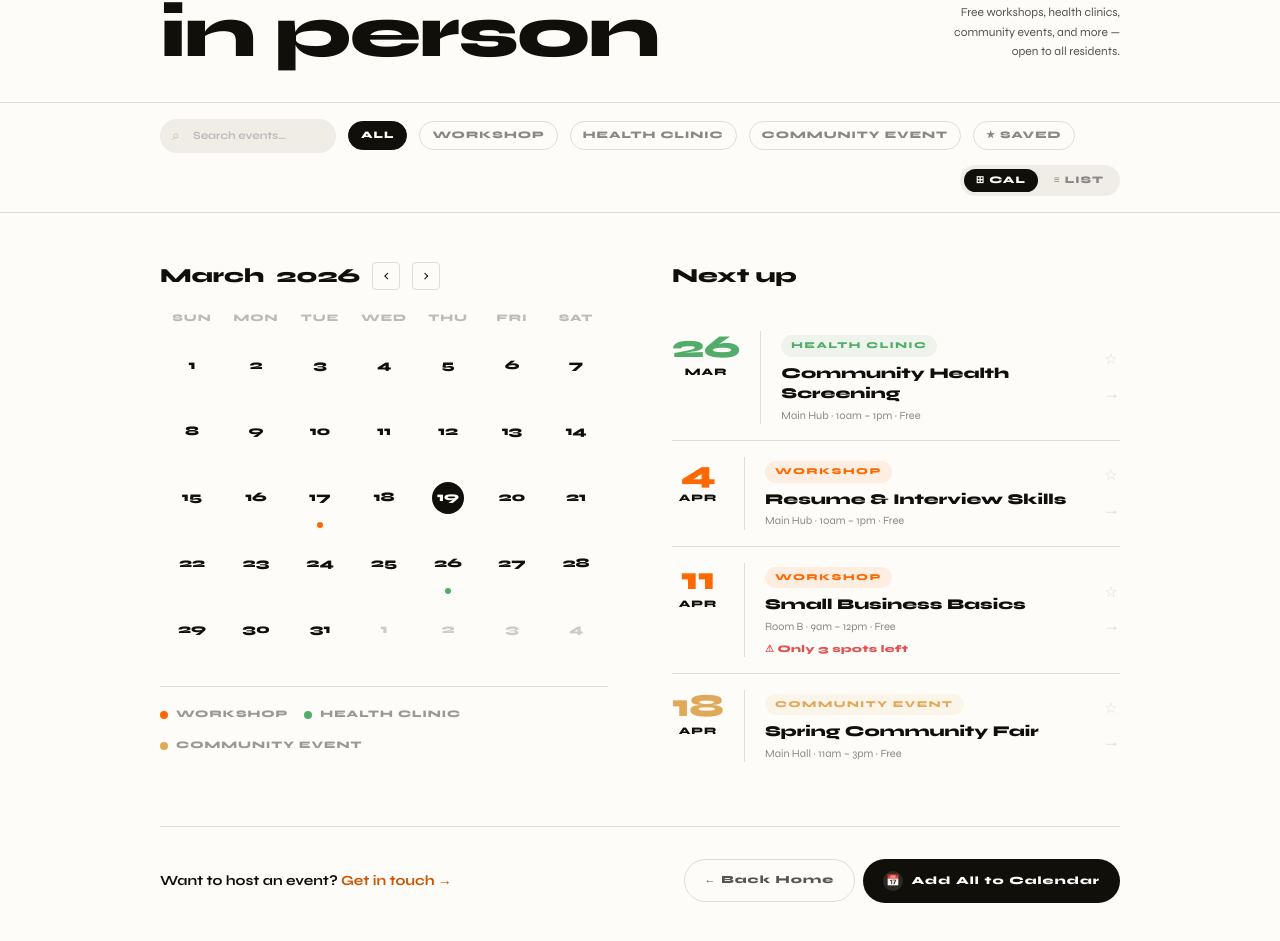
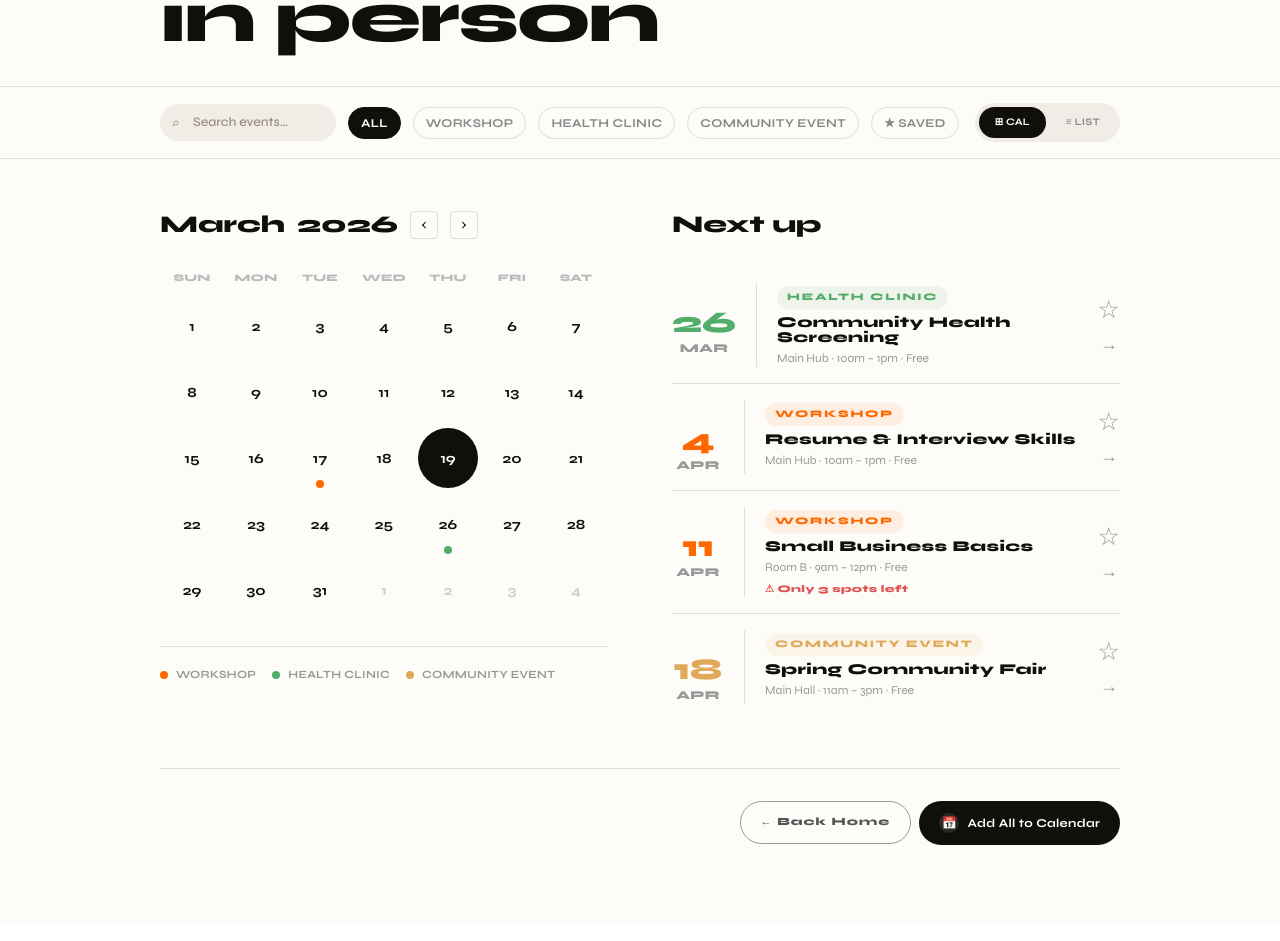
Before and after one commit to NormalDuck/TSA-2025-Webmaster, a Next.js app: page /events in a window 1280 px wide. Shown: the part 181-1122 px from the top of the page. Built offline with nearby package versions, Linux system fonts and the light colour scheme.

Commit message:
Styled events page
Removed calendar from the landing page. Styled events page

```diff
--- a/app/events/page.tsx
+++ b/app/events/page.tsx
@@ -121,8 +121,8 @@ function SpotBar({ total, left }: { total: number; left: number }) {
   return (
     <div>
       <div className="flex justify-between mb-1">
-        <span className="text-[10px] font-black tracking-widest uppercase text-[#999]">Availability</span>
-        <span className="text-[10px] font-black" style={{ color }}>{left} spots left</span>
+        <span className="text-[12px] font-bold tracking-wide uppercase text-[#999]">Availability</span>
+        <span className="text-[12px] font-bold" style={{ color }}>{left} spots left</span>
       </div>
       <div className="h-1.5 bg-[#f0ede7] rounded-full overflow-hidden">
         <div className="h-full rounded-full transition-all duration-500" style={{ width: `${pct}%`, background: color }} />
@@ -166,7 +166,7 @@ function EventModal({ ev, onClose, saved, onToggleSave }: {
             <div>
               <span className="inline-block text-[9px] font-black tracking-[0.18em] uppercase px-2.5 py-1 rounded-full mb-2" style={{ background: `${color}18`, color }}>{ev.type}</span>
               <h2 className="font-black text-[22px] text-[#100F0A] leading-tight">{ev.title}</h2>
-              <p className="text-[12px] text-[#888] mt-1">{ev.host}</p>
+              <p className="text-[12px] text-[#888] mt-2">{ev.host}</p>
             </div>
             <button onClick={onClose} className="w-8 h-8 rounded-full bg-[#f0ede7] flex items-center justify-center text-[#555] hover:bg-[#e0ddd7] transition-colors text-sm shrink-0 mt-1">✕</button>
           </div>
@@ -174,19 +174,19 @@ function EventModal({ ev, onClose, saved, onToggleSave }: {
           {/* Date / location tiles */}
           <div className="grid grid-cols-2 gap-3 mb-5">
             <div className="bg-[#f8f5f0] rounded-2xl p-3">
-              <p className="text-[9px] font-black tracking-widest text-[#aaa] uppercase mb-1">Date</p>
+              <p className="text-[9px] font-black tracking-widest text-[#999] uppercase mb-1">Date</p>
+              <p className="text-[11px] font-black text-[#555] mt-0.5">{MONTHS[parseInt(m)-1]}</p>
               <p className="font-black text-[#100F0A] text-[22px] leading-none">{parseInt(d)}</p>
-              <p className="text-[11px] font-bold text-[#555] mt-0.5">{MONTHS[parseInt(m)-1]}</p>
             </div>
             <div className="bg-[#f8f5f0] rounded-2xl p-3">
-              <p className="text-[9px] font-black tracking-widest text-[#aaa] uppercase mb-1">Location</p>
-              <p className="text-[12px] font-bold text-[#100F0A] leading-snug">{ev.location.split(',')[0]}</p>
-              <p className="text-[10px] text-[#888] mt-0.5">{ev.detail.split('·')[1]?.trim()}</p>
+              <p className="text-[9px] font-black tracking-widest text-[#999] uppercase mb-1.5">Location</p>
+              <p className="text-[13px] font-black text-[#100F0A] leading-snug">{ev.location.split(',')[0]}</p>
+              <p className="text-[12px] text-[#999] ">{ev.detail.split('·')[1]?.trim()}</p>
             </div>
           </div>
 
           {/* Description */}
-          <p className="text-[13px] text-[#444] leading-relaxed mb-5">{ev.description}</p>
+          <p className="text-[13px]  text-[#100F0A] leading-relaxed mb-5">{ev.description}</p>
 
           {/* Spot bar */}
           <div className="mb-6"><SpotBar total={ev.spots} left={ev.spotsLeft} /></div>
@@ -197,17 +197,17 @@ function EventModal({ ev, onClose, saved, onToggleSave }: {
               href={formatGoogleCalUrl(ev)}
               target="_blank"
               rel="noopener noreferrer"
-              className="flex items-center gap-2 px-4 py-2.5 rounded-full text-[10px] font-black tracking-widest uppercase text-white transition-all hover:scale-105"
+              className="flex items-center gap-2 px-4 py-2.5 rounded-full text-[10px] font-bold tracking-wide uppercase text-white transition-all hover:scale-105"
               style={{ background: color }}
             >
               📅 Add to Calendar
             </a>
             <button
               onClick={onToggleSave}
-              className="flex items-center gap-2 px-4 py-2.5 rounded-full text-[10px] font-black tracking-widest uppercase transition-all hover:scale-105"
+              className="flex items-center gap-2 px-4 py-2.5 rounded-full text-[12px] font-bold tracking-wide uppercase transition-all hover:scale-105"
               style={{
                 background: saved ? `${color}18` : 'transparent',
-                color: saved ? color : '#888',
+                color: saved ? color : '#999',
                 border: `1.5px solid ${saved ? color : '#ddd'}`,
               }}
             >
@@ -215,7 +215,7 @@ function EventModal({ ev, onClose, saved, onToggleSave }: {
             </button>
             <button
               onClick={handleShare}
-              className="flex items-center gap-2 px-4 py-2.5 rounded-full text-[10px] font-black tracking-widest uppercase border border-[#ddd] text-[#888] hover:border-[#100F0A] hover:text-[#100F0A] transition-all"
+              className="flex items-center gap-2 px-4 py-2.5 rounded-full text-[12px] font-bold tracking-wide uppercase border border-[#ddd] text-[#999] hover:border-[#100F0A] hover:text-[#100F0A] transition-all"
             >
               {copied ? '✓ Copied!' : '↑ Share'}
             </button>
@@ -226,7 +226,6 @@ function EventModal({ ev, onClose, saved, onToggleSave }: {
   );
 }
 
-// ════════════════════════════════════════════════════════════════════════════
 export default function EventsPage() {
   const today    = new Date();
   const todayISO = isoDate(today.getFullYear(), today.getMonth(), today.getDate());
@@ -296,15 +295,11 @@ export default function EventsPage() {
       )}
 
       {/* ── Header ───────────────────────────────────────────────────────── */}
-      <div className="w-full px-6 sm:px-12 md:px-20 lg:px-32 xl:px-40 pt-24 pb-10 border-b border-[#e0ddd7]">
-        <p className="text-[11px] font-black tracking-[0.25em] text-[#CA5400] uppercase mb-3">Community Resource Hub</p>
+      <div className="w-full px-6 sm:px-12 md:px-20 lg:px-32 xl:px-40 pt-28 pb-10 border-b border-[#e0ddd7]">
         <div className="flex flex-col sm:flex-row sm:items-end justify-between gap-4">
-          <h1 className="text-[clamp(36px,6vw,72px)] font-black leading-[.82] tracking-tight text-[#100F0A]">
+          <h1 className="text-[clamp(36px,6vw,72px)] font-black leading-[.8] tracking-tight text-[#100F0A]">
             <span className="text-[#FD6900]">Join us</span><br />in person
           </h1>
-          <p className="text-[12px] text-[#555] leading-relaxed sm:max-w-56 sm:text-right">
-            Free workshops, health clinics,<br />community events, and more —<br />open to all residents.
-          </p>
         </div>
       </div>
 
@@ -313,13 +308,13 @@ export default function EventsPage() {
         <div className="flex flex-wrap items-center gap-3">
           {/* Search */}
           <div className="relative">
-            <span className="absolute left-3 top-1/2 -translate-y-1/2 text-[#bbb] text-sm">⌕</span>
+            <span className="absolute left-3 top-1/2 -translate-y-1/2 text-[#9a8a7a] text-sm">⌕</span>
             <input
               type="text"
               value={search}
               onChange={e => setSearch(e.target.value)}
               placeholder="Search events…"
-              className="pl-8 pr-4 py-2 rounded-full text-[11px] font-bold bg-[#f0ede7] text-[#100F0A] placeholder:text-[#bbb] outline-none border border-transparent focus:border-[#FD6900] transition-colors w-44"
+              className="pl-8 pr-4 py-2 rounded-full text-[13px] font-medium bg-[#f0ede7] text-[#100F0A] placeholder:text-[#9a8a7a] outline-none border border-transparent focus:border-[#FD6900] transition-colors w-44"
             />
           </div>
 
@@ -331,7 +326,7 @@ export default function EventsPage() {
               <button
                 key={f}
                 onClick={() => setFilter(f)}
-                className="px-3 py-1.5 rounded-full text-[10px] font-black tracking-widest uppercase transition-all duration-200"
+                className="px-3 py-1.5 rounded-full text-[12px] font-bold tracking-wide uppercase transition-all duration-200"
                 style={{ background: active ? color : 'transparent', color: active ? '#fff' : '#888', border: `1.5px solid ${active ? color : '#ddd'}` }}
               >
                 {f === 'ALL' ? 'All' : f.charAt(0) + f.slice(1).toLowerCase()}
@@ -342,7 +337,7 @@ export default function EventsPage() {
           {/* Saved */}
           <button
             onClick={() => setShowSavedOnly(v => !v)}
-            className="flex items-center gap-1.5 px-3 py-1.5 rounded-full text-[10px] font-black tracking-widest uppercase transition-all duration-200"
+            className="flex items-center gap-1.5 px-3 py-1.5 rounded-full text-[12px] font-bold tracking-wide uppercase transition-all duration-200"
             style={{
               background: showSavedOnly ? '#FD690018' : 'transparent',
               color: showSavedOnly ? '#FD6900' : '#888',
@@ -358,7 +353,7 @@ export default function EventsPage() {
               <button
                 key={mode}
                 onClick={() => setViewMode(mode)}
-                className="px-3 py-1 rounded-full text-[10px] font-black tracking-widest uppercase transition-all duration-200"
+                className="px-4 py-2 rounded-full text-[10px] font-bold tracking-wide uppercase transition-all duration-200"
                 style={{ background: viewMode === mode ? '#100F0A' : 'transparent', color: viewMode === mode ? '#FEFCF8' : '#888' }}
               >
                 {mode === 'calendar' ? '⊞ Cal' : '≡ List'}
@@ -375,15 +370,16 @@ export default function EventsPage() {
 
             {/* Left: Calendar grid */}
             <div>
-              <div className="flex items-center gap-3 mb-4">
-                <span className="font-black text-[20px] text-[#100F0A]">{MONTHS[viewMonth]}</span>
-                <span className="font-black text-[20px] text-[#100F0A]">{viewYear}</span>
+              <div className="flex items-center gap-3 mb-6">
+                <span className="font-extrabold text-[24px] text-[#100F0A]">{MONTHS[viewMonth]}</span>
+                <span className="font-extrabold text-[24px] text-[#100F0A]">{viewYear}</span>
                 <button onClick={goToPrev} className="w-7 h-7 border border-[#ddd] rounded flex items-center justify-center text-sm hover:border-[#FD6900] hover:text-[#FD6900] transition-colors">‹</button>
                 <button onClick={goToNext} className="w-7 h-7 border border-[#ddd] rounded flex items-center justify-center text-sm hover:border-[#FD6900] hover:text-[#FD6900] transition-colors">›</button>
               </div>
+
               <div className="grid grid-cols-7 mb-1">
                 {DAY_LABELS.map(d => (
-                  <div key={d} className="text-center text-[10px] font-black tracking-widest text-[#bbb] uppercase py-1">{d}</div>
+                  <div key={d} className="text-center text-[10px] font-black tracking-wide text-[#bbb] uppercase py-1">{d}</div>
                 ))}
               </div>
               <div className="grid grid-cols-7 gap-y-0.5">
@@ -401,7 +397,7 @@ export default function EventsPage() {
                       `}
                       onClick={() => hasEvent && setSelectedDate(prev => prev === cell.iso ? null : cell.iso)}
                     >
-                      <span className={`w-8 h-8 flex items-center justify-center rounded-full text-[13px] font-black transition-all duration-150
+                      <span className={`w-15 h-15 flex items-center justify-center rounded-full text-[14px] font-bold transition-all duration-150
                         ${isSelected ? 'bg-[#FD6900] text-white' : ''}
                         ${isToday && !isSelected ? 'bg-[#100F0A] text-[#FEFCF8]' : ''}
                         ${hasEvent && !isSelected && !isToday ? 'hover:bg-[#fff3ea]' : ''}
@@ -409,7 +405,7 @@ export default function EventsPage() {
                       {hasEvent && (
                         <div className="absolute bottom-0.5 left-1/2 -translate-x-1/2 flex gap-0.5">
                           {cellEvs.slice(0, 3).map((e, di) => (
-                            <span key={di} className="w-1.5 h-1.5 rounded-full" style={{ background: isSelected || isToday ? '#fff' : TYPE_COLOR[e.type] ?? '#FD6900' }} />
+                            <span key={di} className="w-2 h-2 rounded-full" style={{ background: isSelected || isToday ? '#fff' : TYPE_COLOR[e.type] ?? '#FD6900' }} />
                           ))}
                         </div>
                       )}
@@ -422,7 +418,7 @@ export default function EventsPage() {
                 {Object.entries(TYPE_COLOR).map(([type, color]) => (
                   <div key={type} className="flex items-center gap-2">
                     <span className="w-2 h-2 rounded-full" style={{ background: color }} />
-                    <span className="text-[10px] font-black tracking-widest text-[#999] uppercase">{type.charAt(0) + type.slice(1).toLowerCase()}</span>
+                    <span className="text-[11px] font-bold tracking-wide text-[#999] uppercase">{type.charAt(0) + type.slice(1).toLowerCase()}</span>
                   </div>
                 ))}
               </div>
@@ -431,11 +427,12 @@ export default function EventsPage() {
             {/* Right: Event panel */}
             <div>
               <div className="flex items-center justify-between mb-6">
-                <span className="font-black text-[20px] text-[#100F0A]">{panelHeading}</span>
+                <span className="font-black text-[24px] text-[#100F0A]">{panelHeading}</span>
                 {selectedDate && (
-                  <button onClick={() => setSelectedDate(null)} className="text-[10px] font-black tracking-widest uppercase text-[#aaa] hover:text-[#FD6900] transition-colors">Clear ✕</button>
+                  <button onClick={() => setSelectedDate(null)} className="text-[12px] font-bold tracking-wide uppercase text-[#999] hover:text-[#FD6900] transition-colors">Clear ✕</button>
                 )}
               </div>
+
               <div className="divide-y divide-[#e0ddd7]">
                 {panelEvents.length === 0 ? (
                   <p className="py-10 text-sm text-center text-[#bbb]">No events on this day.</p>
@@ -446,19 +443,19 @@ export default function EventsPage() {
                   return (
                     <div key={ev.id} className="flex items-start gap-5 py-4 group cursor-pointer" onClick={() => setModalEvent(ev)}>
                       <div className="min-w-[52px] text-center shrink-0">
-                        <div className="font-black text-[32px] leading-none" style={{ color }}>{parseInt(d)}</div>
-                        <div className="text-[10px] font-black tracking-widest text-[#100F0A] uppercase mt-0.5">{MONTHS[parseInt(m)-1].slice(0,3)}</div>
+                        <div className="font-extrabold text-[30px] leading-none mt-6" style={{ color }}>{parseInt(d)}</div>
+                        <div className="text-[12px] font-black tracking-wide text-[#999] uppercase mt-0.5">{MONTHS[parseInt(m)-1].slice(0,3)}</div>
                       </div>
                       <div className="w-px self-stretch shrink-0 bg-[#e0ddd7]" />
                       <div className="flex-1 min-w-0">
-                        <span className="inline-block text-[9px] font-black tracking-[0.18em] uppercase px-2.5 py-1 rounded-full mb-1.5" style={{ background: `${color}18`, color }}>{ev.type}</span>
-                        <div className="font-black text-[#100F0A] text-[15px] leading-snug group-hover:text-[#FD6900] transition-colors duration-150">{ev.title}</div>
-                        <div className="text-[11px] text-[#888] mt-1">{ev.detail}</div>
+                        <span className="inline-block text-[10px] font-black tracking-[0.18em] uppercase px-2.5 py-1 rounded-full mb-1.5" style={{ background: `${color}18`, color }}>{ev.type}</span>
+                        <div className="font-extrabold text-[#100F0A] text-[15px] tracking-wide leading-none group-hover:text-[#FD6900] transition-colors duration-150">{ev.title}</div>
+                        <div className="text-[12px] text-[#999] mt-1">{ev.detail}</div>
                         {ev.spotsLeft <= 5 && <div className="mt-1.5 text-[10px] font-black text-[#e05252] tracking-wide">⚠ Only {ev.spotsLeft} spots left</div>}
                       </div>
-                      <div className="flex flex-col items-center gap-2 shrink-0 self-center">
-                        <button onClick={e => { e.stopPropagation(); toggleSave(ev.id); }} className="text-[15px] transition-all" style={{ color: saved ? '#FD6900' : '#ddd' }}>{saved ? '★' : '☆'}</button>
-                        <span className="text-[#ddd] group-hover:text-[#FD6900] transition-colors text-lg">→</span>
+                      <div className="flex flex-col items-center shrink-0 self-center">
+                        <button onClick={e => { e.stopPropagation(); toggleSave(ev.id); }} className="text-[25px] transition-all" style={{ color: saved ? '#FD6900' : '#999' }}>{saved ? '★' : '☆'}</button>
+                        <span className="text-[#999] group-hover:text-[#FD6900] transition-colors text-lg">→</span>
                       </div>
                     </div>
                   );
@@ -490,26 +487,26 @@ export default function EventsPage() {
                     style={{ animationDelay: `${i * 40}ms` }}
                     onClick={() => setModalEvent(ev)}
                   >
-                    <div className="min-w-[48px] text-center shrink-0">
+                    <div className="min-w-20 text-center shrink-0">
                       <div className="font-black text-[28px] leading-none" style={{ color }}>{parseInt(d)}</div>
-                      <div className="text-[9px] font-black tracking-widest text-[#aaa] uppercase">{MONTHS[parseInt(m)-1].slice(0,3)}</div>
+                      <div className="text-[12px] font-black tracking-widest text-[#aaa] uppercase">{MONTHS[parseInt(m)-1].slice(0,3)}</div>
                     </div>
                     <div className="w-px h-10 shrink-0 bg-[#e0ddd7]" />
                     <div className="flex-1 min-w-0">
                       <div className="flex items-center gap-2 mb-1 flex-wrap">
                         <span className="text-[9px] font-black tracking-[0.18em] uppercase px-2 py-0.5 rounded-full" style={{ background: `${color}18`, color }}>{ev.type}</span>
-                        {ev.spotsLeft <= 5 && <span className="text-[9px] font-black text-[#e05252]">⚠ {ev.spotsLeft} spots left</span>}
+                        {ev.spotsLeft <= 5 && <span className="text-[12px] font-bold text-[#e05252]">⚠ {ev.spotsLeft} spots left</span>}
                       </div>
-                      <div className="font-black text-[#100F0A] text-[15px] leading-snug group-hover:text-[#FD6900] transition-colors duration-150">{ev.title}</div>
-                      <div className="text-[11px] text-[#888] mt-0.5">{ev.detail}</div>
+                      <div className="font-extrabold text-[#100F0A] text-[15px] leading-snug group-hover:text-[#FD6900] transition-colors duration-150">{ev.title}</div>
+                      <div className="text-[12px] text-[#999] mt-0.5">{ev.detail}</div>
                     </div>
-                    <div className="hidden sm:block w-28 shrink-0">
-                      <SpotBar total={ev.spots} left={ev.spotsLeft} />
-                    </div>
-                    <div className="flex items-center gap-3 shrink-0">
-                      <button onClick={e => { e.stopPropagation(); toggleSave(ev.id); }} className="text-[16px] transition-all" style={{ color: saved ? '#FD6900' : '#ddd' }}>{saved ? '★' : '☆'}</button>
-                      <span className="text-[#ddd] group-hover:text-[#FD6900] text-lg transition-colors">→</span>
-                    </div>
+                      <div className="flex items-center gap-8 shrink-0">
+                        <div className="hidden sm:block w-24 md:w-30 lg:w-70 shrink-0">
+                          <SpotBar total={ev.spots} left={ev.spotsLeft} />
+                        </div>
+                        <button onClick={e => { e.stopPropagation(); toggleSave(ev.id); }} className="text-[25px] transition-all" style={{ color: saved ? '#FD6900' : '#999' }}>{saved ? '★' : '☆'}</button>
+                        <span className="text-[#999] group-hover:text-[#FD6900] text-lg transition-colors">→</span>
+                      </div>
                   </div>
                 );
               })}
@@ -518,21 +515,17 @@ export default function EventsPage() {
         </div>
       )}
 
-      {/* ── CTA row ──────────────────────────────────────────────────────── */}
+      {/* ── bottom bar ──────────────────────────────────────────────────────── */}
       <div className="w-full px-6 sm:px-12 md:px-20 lg:px-32 xl:px-40 pb-20">
         <div className="w-full h-px bg-[#e0ddd7] mb-8" />
-        <div className="flex flex-col sm:flex-row items-start sm:items-center justify-between gap-4">
-          <p className="text-sm text-[#100F0A] font-bold">
-            Want to host an event?{' '}
-            <span className="text-[#CA5400] cursor-pointer hover:underline">Get in touch →</span>
-          </p>
+        <div className="flex flex-col sm:flex-row items-start sm:items-center justify-end gap-4">
           <div className="flex gap-2">
             <Link href="/">
-              <button className="flex items-center gap-2 px-5 py-3 rounded-full text-[11px] font-black tracking-widest border border-[#ddd] text-[#555] hover:border-[#100F0A] hover:text-[#100F0A] transition-all w-fit">
+              <button className="flex items-center gap-2 px-5 py-3 rounded-full text-[11px] font-black tracking-widest border border-[#999] text-[#555] hover:border-[#100F0A] hover:text-[#100F0A] transition-all w-fit">
                 ← Back Home
               </button>
             </Link>
-            <button className="flex items-center gap-2 px-5 py-3 rounded-full text-[11px] font-black tracking-widest bg-[#100F0A] text-white hover:scale-105 transition-all w-fit">
+            <button className="flex items-center gap-2 px-5 py-3 rounded-full text-[12px] font-bold tracking-wide bg-[#100F0A] text-white hover:scale-105 transition-all w-fit">
               <span className="w-5 h-5 rounded-full bg-[#2a2a24] flex items-center justify-center">📅</span>
               Add All to Calendar
             </button>
--- a/app/resources/page.tsx
+++ b/app/resources/page.tsx
@@ -752,6 +752,7 @@ export default function ResourcesPage() {
     <>
       <div className="grid grid-cols-12 gap-6 p-4 mt-16 md:p-8 bg-[#FEFCF8] min-h-screen">
 
+        {/* -------------------------Add New Resource-----------------------------------------------------------------------*/}
           <button className="z-50 fixed bottom-6 right-6 bg-[#E0A959] hover:bg-[#C28A39] text-white rounded-full p-4 shadow-lg transition-all duration-300 ease-in-out transform hover:scale-110" onClick={() => { (document.getElementById("new_resource")! as HTMLDialogElement).showModal() }}
           >
             <Plus></Plus>
@@ -934,6 +935,8 @@ export default function ResourcesPage() {
               <button>close</button>
             </form>
           </dialog >
+        {/*-------------------------------------------------------------------------------------------------------*/}
+
 
         {/*Sidebar*/}
         <aside className="hidden md:flex flex-col gap-4 md:col-span-4 lg:col-span-3">
```
Lines whose indentation alone changed are shown as unchanged.
